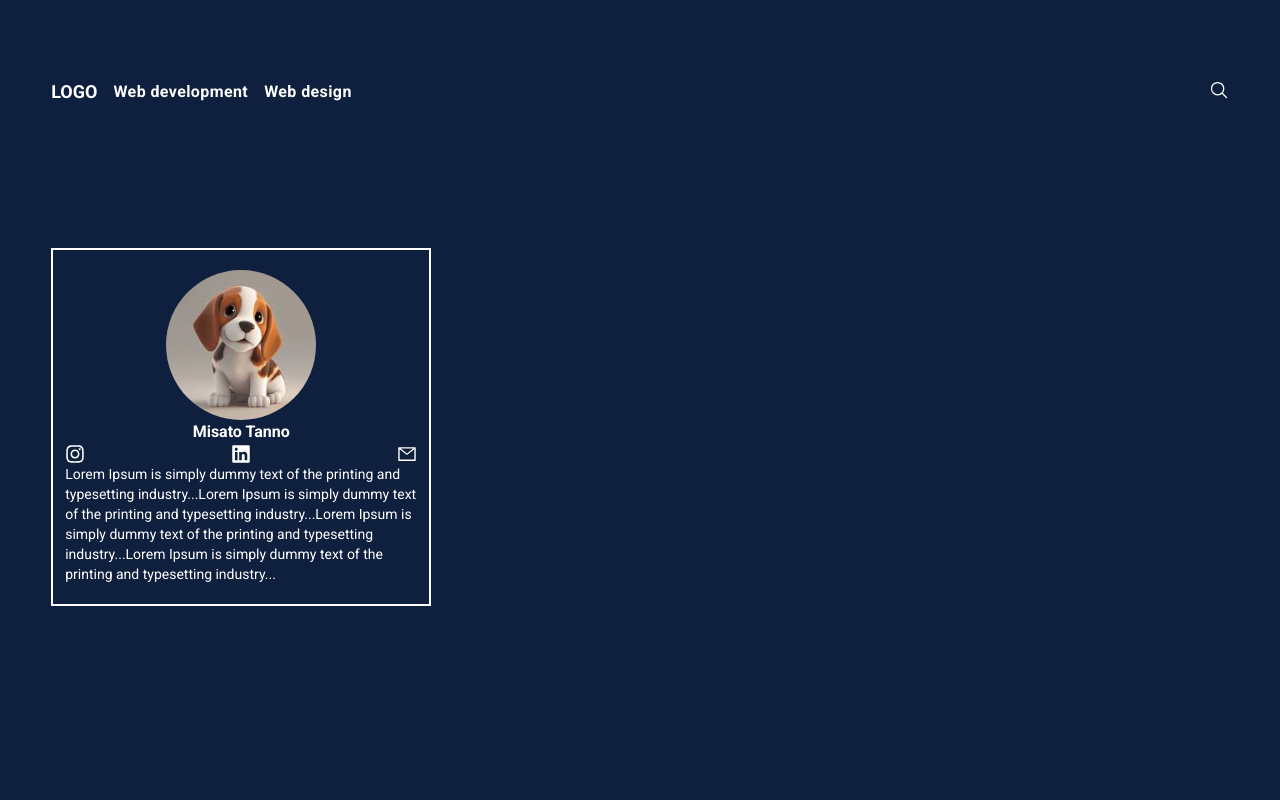
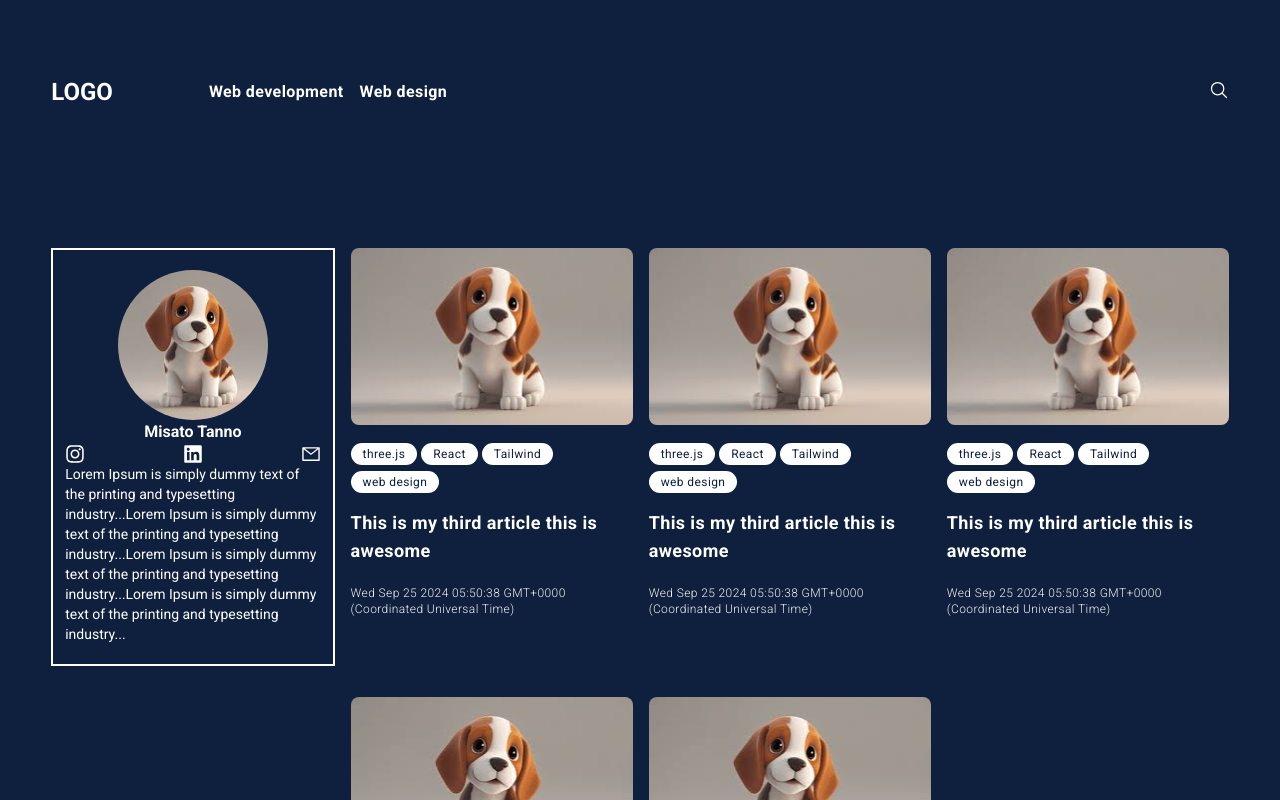
Before and after one commit to maisa0804/notion_blog, a Next.js app: page / in a window 1280 px wide. Shown: the top 800 px of the page. Built offline with nearby package versions, Linux system fonts and the light colour scheme.

Commit message:
Added hero section

```diff
--- a/src/app/layout.tsx
+++ b/src/app/layout.tsx
@@ -25,7 +25,7 @@ export default function RootLayout({
         className={`antialiased pros ${roboto.className}`}
       >
         <Container>
-          <Header />
+          <Header/>
           {children}
         </Container>
       </body>
--- a/src/app/page.tsx
+++ b/src/app/page.tsx
@@ -1,11 +1,10 @@
-import Introduction from "@/components/introduction";
-
+import Hero from "@/components/sections/hero";
 
 export default async function Home() {
 
   return (
-    <div className="">
-      <Introduction/>
-    </div>
+    <>
+      <Hero/>
+    </>
   );
 }
--- a/src/components/card/index.tsx
+++ b/src/components/card/index.tsx
@@ -1,31 +1,47 @@
 import React from 'react'
 import { CardProps } from './type'
 import Image from 'next/image'
+import Link from 'next/link'
+import { HiOutlineArrowSmallUp } from "react-icons/hi2";
 
 const Card = ({ title, img, tags, date }: CardProps) => {
 
   return (
-    <div className='max-w-[266px] w-full h-full flex flex-col tracking-wide'>
+    <div className='w-full h-full flex justify-center tracking-wide'>
+      <div className='w-full flex flex-col max-w-[350px]'>
+        <Link href="/" className='block relative group' target='_blank'>
+          <span className='top-4 right-4 absolute z-10 opacity-0 group-hover:opacity-100 pointer-events-none group-hover:pointer-events-auto'>
+            <HiOutlineArrowSmallUp className='rotate-45' />
+          </span>
+          <div className='w-full h-full bg-background absolute rounded-lg opacity-0 group-hover:opacity-50 transition-opacity duration-400 ease-in z-[1]'></div>
           <Image
             src={img}
             alt="Sample Image"
-        width={286}
+            width={350}
             height={216}
-        layout='responsive'
             className='rounded-lg'
+            priority
           />
+        </Link>
         <ul className='flex justify-start items-center gap-1 my-4 w-full flex-wrap'>
           {tags.map((tag) => {
             return (
               <li key={tag}>
+                <Link href={"/"}>
                   <span className='bg-foreground text-background text-xs py-1 px-3 rounded-[25px]'>{tag}</span>
+                </Link>
               </li>)
           })}
         </ul>
-      <h2 className='text-lg font-bold'>{title}</h2>
+        <h2 className='text-lg font-bold hover:text-gray-500 transition-colors duration-300'>
+          <Link href="/">
+            {title}
+          </Link>
+        </h2>
         <p className='text-xs mt-5 text-gray-100 font-thin'>
           <span>{date.toString()}</span>
         </p>
+      </div>
     </div>
   )
 }
--- a/src/components/container.tsx
+++ b/src/components/container.tsx
@@ -1,9 +1,11 @@
 import React from 'react'
 
-const Container = ({children}: Readonly<{children: React.ReactNode;}>) => {
+const Container = ({ children }: Readonly<{ children: React.ReactNode; }>) => {
   return (
-    <section className='px-[1.6rem] lg:px-[3.2rem]'>
-      { children}
+    <section className='px-[1.6rem] lg:px-[3.2rem] max-w-[1440px] flex justify-center mx-auto'>
+      <div>
+        {children}
+      </div>
     </section>
   )
 }
--- a/src/components/header/index.tsx
+++ b/src/components/header/index.tsx
@@ -4,7 +4,7 @@ import Search from "./search";
 const Header = () => {
   return (
     <header className="w-full flex items-center flex-col lg:flex-row justify-between font-bold pt-16 pb-32">
-      <div className="text-lg">LOGO</div>
+      <div className="text-2xl mr-20">LOGO</div>
       <ul className="header-list p-4 flex flex-wrap w-full justify-center lg:justify-start space-x-4">
         <li className="text-md tracking-wide hover:text-gray-500 duration-200 inline-block"><Link href="/">Web development</Link></li>
         <li className="text-md tracking-wide hover:text-gray-500 duration-200 inline-block"><Link href="/">Web design</Link></li>
--- a/src/components/introduction/index.tsx
+++ b/src/components/introduction/index.tsx
@@ -5,7 +5,7 @@ import { AiOutlineMail } from "react-icons/ai";
 
 const Introduction = () => {
   return (
-    <section className='w-full lg:max-w-[380px]  py-5 px-3 border-2 border-white flex justify-center'>
+    <div className='w-full lg:max-w-[380px]  py-5 px-3 border-2 border-white flex justify-center'>
       <div className='w-full'>
         <div className='image-container max-w-[150px] aspect-square flex justify-center mx-auto'>
           <Image
@@ -27,7 +27,7 @@ const Introduction = () => {
           <p className='text-sm'>Lorem Ipsum is simply dummy text of the printing and typesetting industry...Lorem Ipsum is simply dummy text of the printing and typesetting industry...Lorem Ipsum is simply dummy text of the printing and typesetting industry...Lorem Ipsum is simply dummy text of the printing and typesetting industry...</p>
         </div>
       </div>
-    </section>
+    </div>
   )
 }
 
--- /dev/null
+++ b/src/components/sections/hero/index.tsx
@@ -0,0 +1,22 @@
+import Card from '@/components/card'
+import Introduction from '@/components/introduction'
+import dammy from '@/lib/dammy'
+
+const Hero = () => {
+  return (
+    <section className='hero lg:flex gap-4'>
+      <div className='article-list w-full grid gap-x-4 gap-y-20 grid-cols-1 md:grid-cols-2 lg:grid-cols-3 lg:order-2'>
+        <Card title={dammy.title} img={dammy.img} date={dammy.date} tags={dammy.tags} />
+        <Card title={dammy.title} img={dammy.img} date={dammy.date} tags={dammy.tags} />
+        <Card title={dammy.title} img={dammy.img} date={dammy.date} tags={dammy.tags} />
+        <Card title={dammy.title} img={dammy.img} date={dammy.date} tags={dammy.tags} />
+        <Card title={dammy.title} img={dammy.img} date={dammy.date} tags={dammy.tags} />
+      </div>
+      <div className='intro-box lg:order-1 mt-32 lg:mt-0'>
+        <Introduction />
+      </div>
+    </section>
+  )
+}
+
+export default Hero
```
Lines whose indentation alone changed are shown as unchanged.
